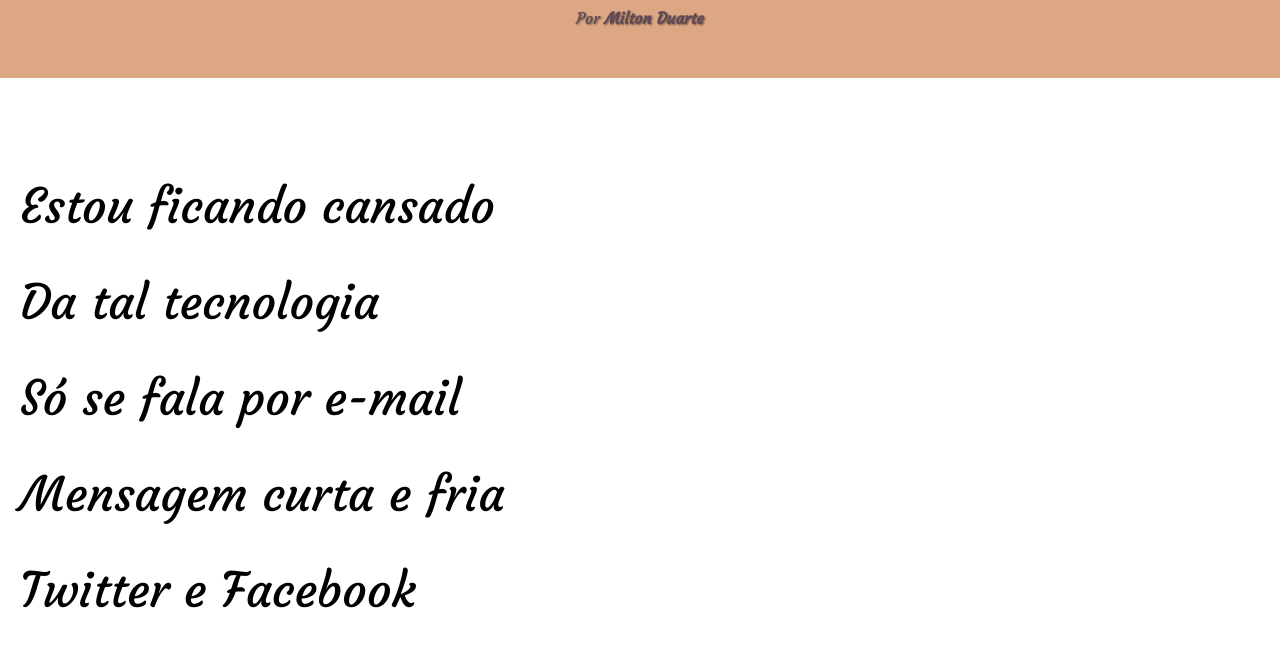
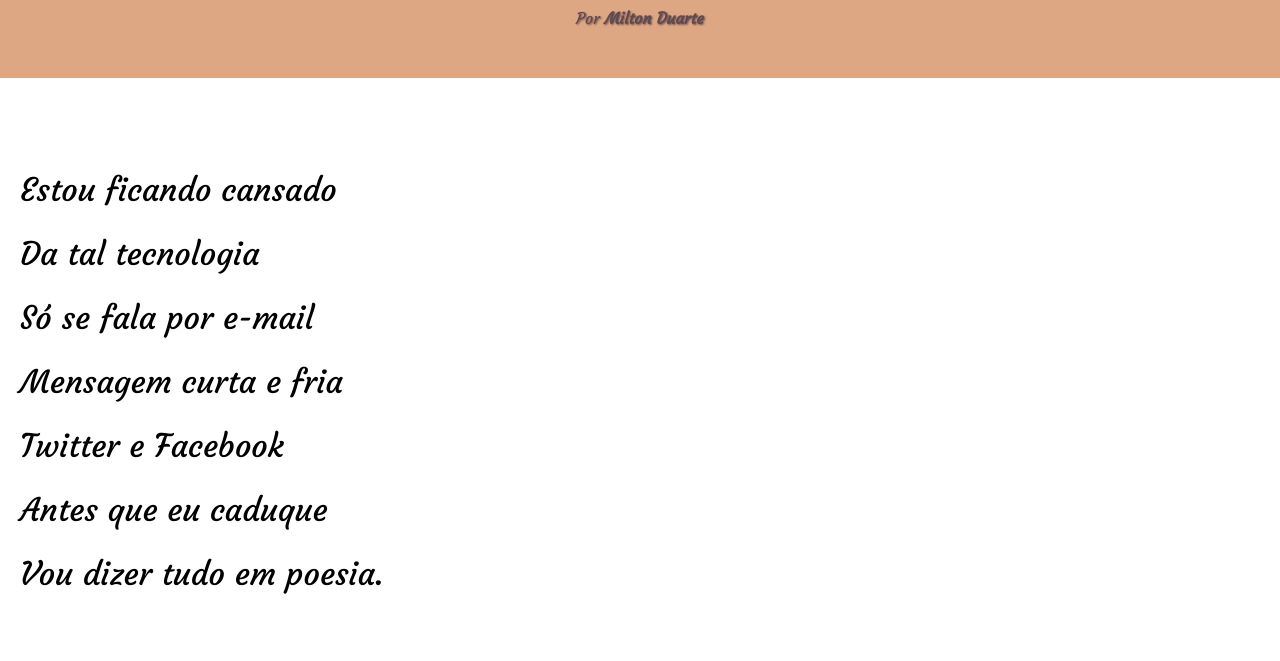
Before and after one commit to vitormandrotiferraz/projetos, a plain HTML site: page projeto-cordel/index.html in a window 1280 px wide. Shown: the part 122-783 px from the top of the page. Drawn offline with Linux system fonts and the light colour scheme.

Commit message:
projeto-cordel

```diff
--- a/projeto-cordel/estilo/style.css
+++ b/projeto-cordel/estilo/style.css
@@ -51,7 +51,7 @@ section {
 }
 
 section p {
-    font: normal 3em var(--fonte-destaque);
+    font: normal 2em var(--fonte-destaque);
     padding-bottom: 2em;
     line-height: 2em;
 }
```
